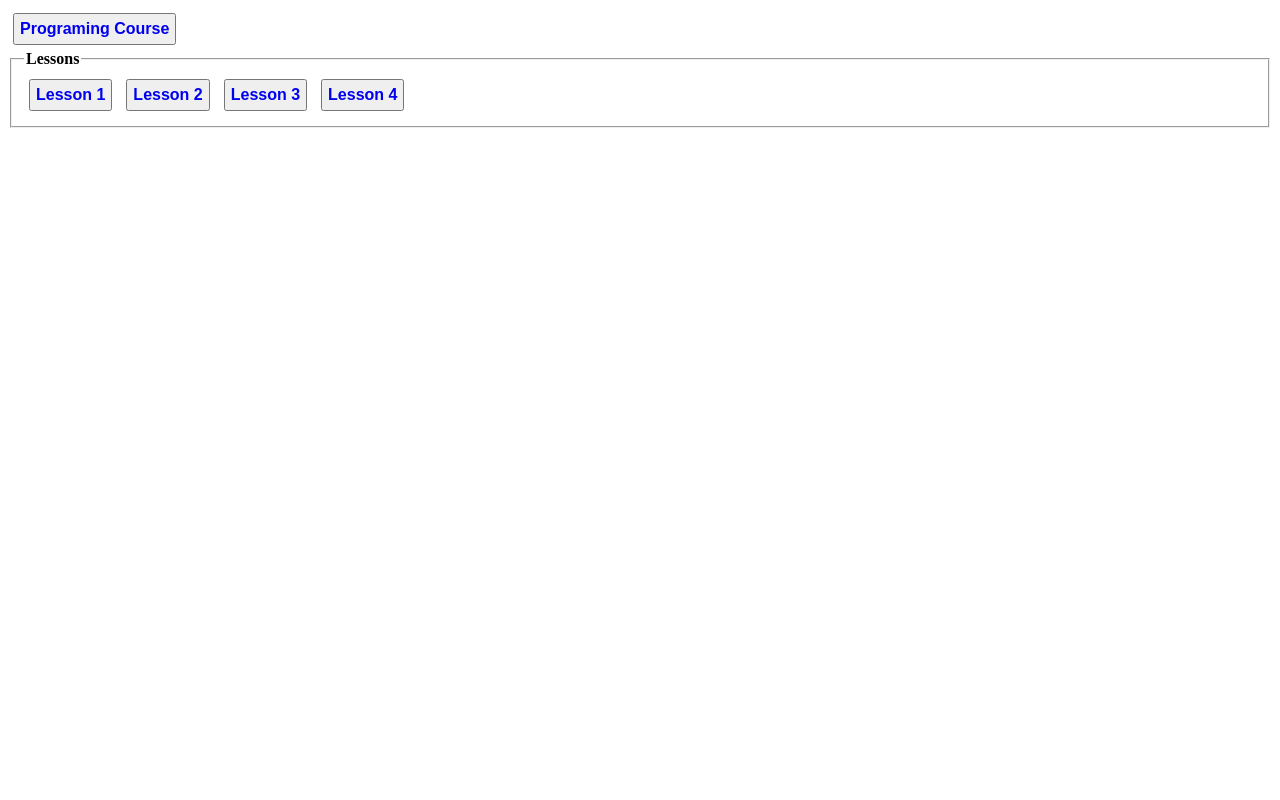
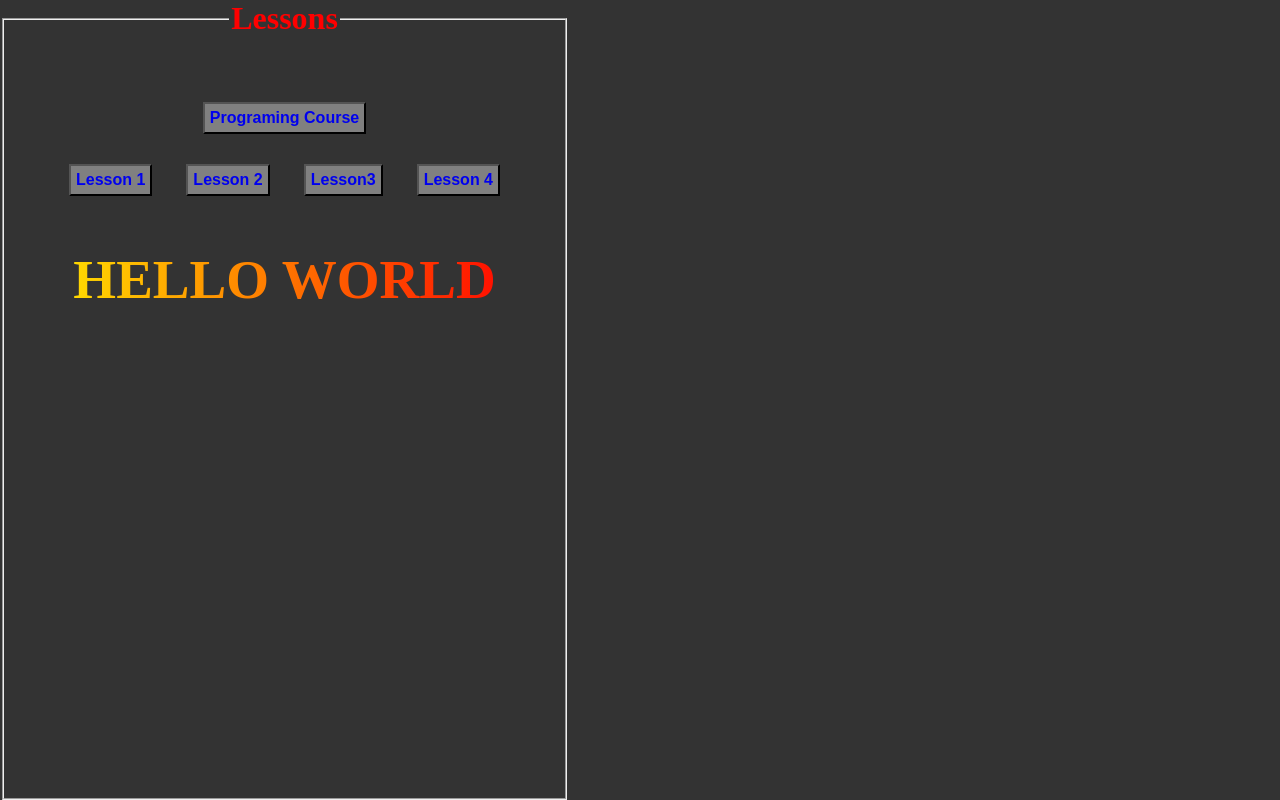
Before and after one commit to hovhannisyansamvel/hovhannisyansamvel.github.io, a plain HTML site: page index.html in a window 1280 px wide. Drawn offline with Linux system fonts and the light colour scheme.

Commit message:
INDEX.HTML

```diff
--- a/index.html
+++ b/index.html
@@ -1,28 +1,58 @@
 <!DOCTYPE html>
 <html>
 <head>
-		<title>Home page</title>
-
     <style>
         	a {
 				text-decoration: none;
 				font-size: 16px;
 				font-weight: bold;
 			}
-			button {
+        body{
+            height: 100vh;
+            display: flex;
+            margin: 0;
+            padding: 0;
+            background-color: #333333;
+        }
+       button{
 				padding: 5px;
 				margin: 5px;
+                font-size: 0px;
+                margin: 15px;
+                background-color: grey;
+                color: yellowgreen;
         }
+        strong{
+            color: red;
+            font-size: 32px;
+        }
+       fieldset{
+        padding: 50px;
+        text-align: center;
+       }
+ .text{
+
+    background: linear-gradient(to right, #ffe100 0%, #ff0800 100%);
+    -webkit-background-clip: text;
+    -webkit-text-fill-color: transparent;
+    font-size: 55px;
+
+ }
+
+
 </style>
+    <title>HOME PAGE</title>
 </head>
 <body>
-		<button>
-			<a href="https://progcourse.github.io">Programing Course</a>
-		</button>
+
     <fieldset>
         <legend>
             <strong>Lessons</strong>
         </legend>
+        <button>
+          <h2>  <a href="https://progcourse.github.io">Programing Course</a>
+        </h2></button>
+        <br>
         <button>
             <a href="lesson1/lesson1.html">Lesson 1</a>
         </button>
@@ -30,11 +60,13 @@
             <a href="lesson2/lesson2.html">Lesson 2</a>
         </button>
         <button>
-				<a href="lesson3/lesson3.html">Lesson 3</a>
+            <a href="lesson3/lesson3.html">Lesson3</a>
         </button>
         <button>
             <a href="lesson4/lesson4.html">Lesson 4</a>
         </button>
+        <h1 class="text">HELLO WORLD</h1>
     </fieldset>
+
 </body>
 </html>
```
Lines whose indentation alone changed are shown as unchanged.
